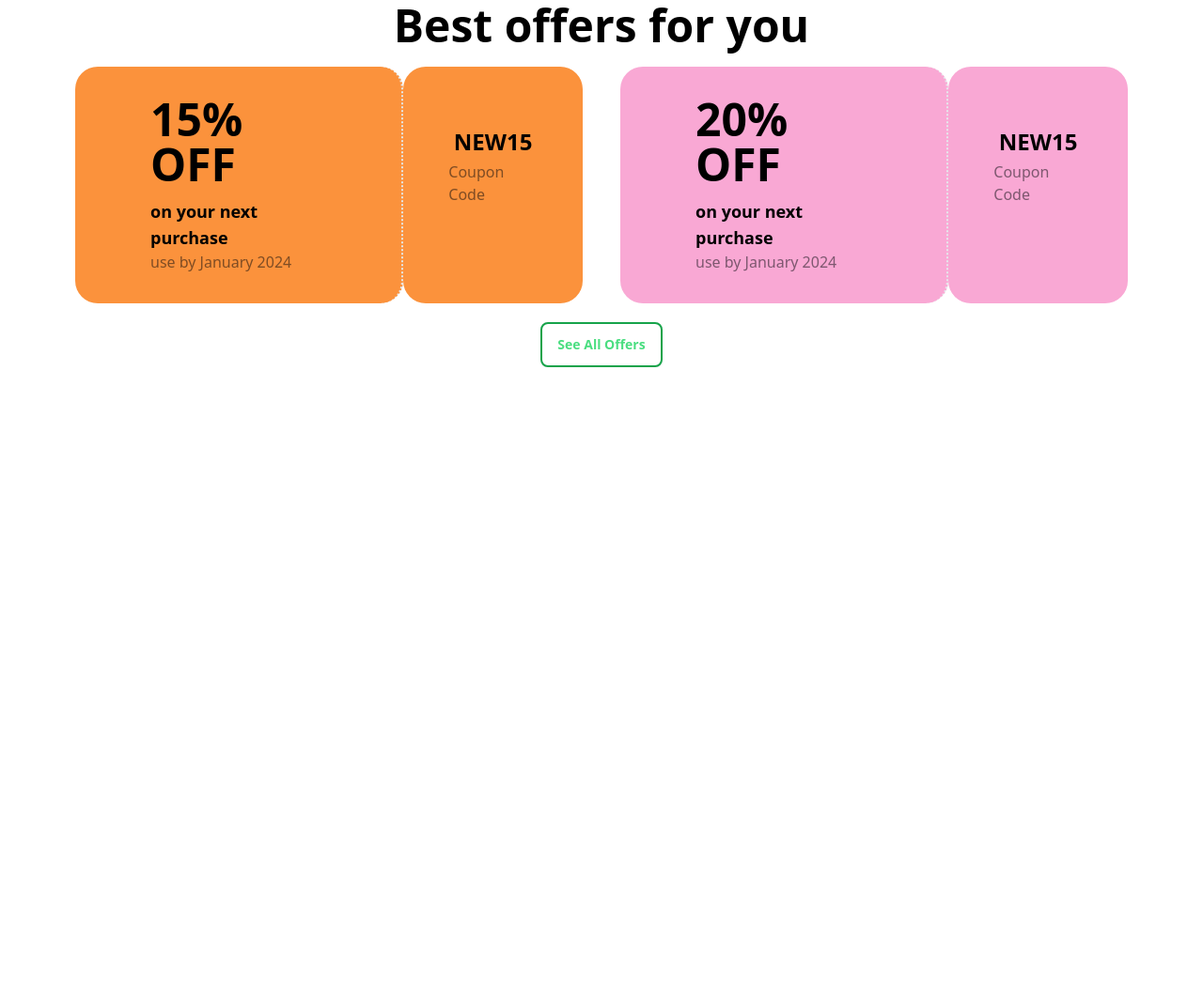
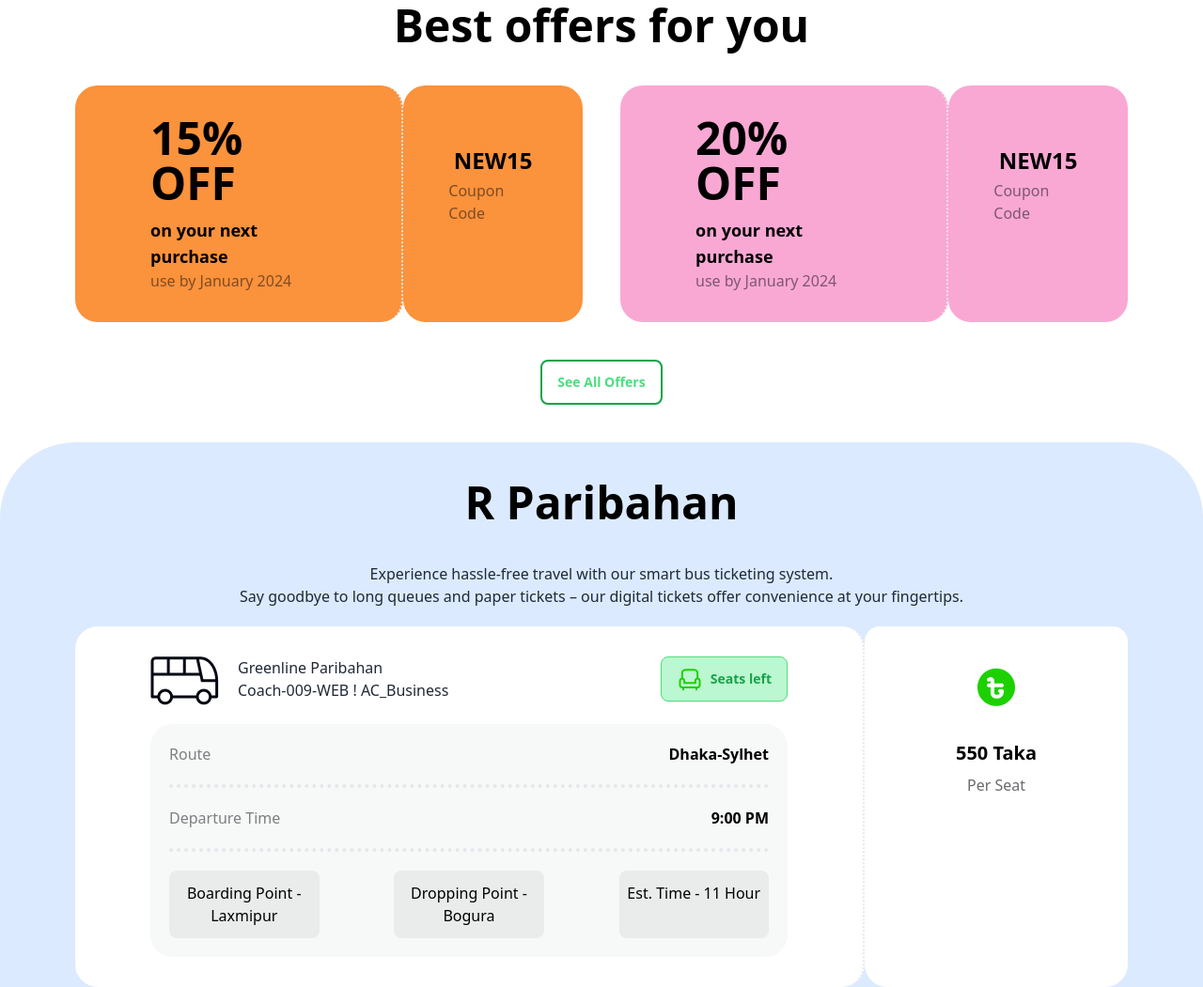
Before and after one commit to Khan1289/Smart-ticketing, a plain HTML site: page index.html in a window 1280 px wide. Shown: the part 865-1916 px from the top of the page at 94% size. Before the commit the page ends 1256 px from the top, so only its background shows below. Drawn offline with nearby package versions, Linux system fonts and the light colour scheme.

Commit message:
Ticket done

```diff
--- a/index.html
+++ b/index.html
@@ -5,6 +5,11 @@
     <meta name="viewport" content="width=device-width, initial-scale=1.0">
     <link href="https://cdn.jsdelivr.net/npm/daisyui@4.10.1/dist/full.min.css" rel="stylesheet" type="text/css" />
     <title>E-Ticket</title>
+    <style>
+      html{
+        scroll-behavior: smooth;
+      }
+    </style>
 </head>
 <body>
     <header>
@@ -36,19 +41,22 @@
         </div>
       </div>
     </header>
-    <main class="bg-white px-20">
+    <main class="bg-white">
+      <section class="bg-white px-20">
         <div class="hero min-h-screen bg-[url(images/banner.png)] bg-contain bg-center bg-no-repeat">
-            <div class="hero-content text-center text-neutral-content">
-              <div class="max-w-2xl">
-                <h1 class="mb-5 text-5xl font-bold text-white">End-to-End Travel with<br><span class="text-green-500">R Paribahan</span></h1>
-                <p class="mb-5 text-white">Yes, you can run unit tests and view the results directly within the app. The integrated testing features allow for a streamlined .</p>
-                <button class="btn btn-success">Buy Tickets</button>
-              </div>
+          <div class="hero-content text-center text-neutral-content">
+            <div class="max-w-2xl">
+              <h1 class="mb-5 text-5xl font-bold text-white">End-to-End Travel with<br><span class="text-green-500">R Paribahan</span></h1>
+              <p class="mb-5 text-white">Yes, you can run unit tests and view the results directly within the app. The integrated testing features allow for a streamlined .</p>
+              <button class="btn btn-success"><a href="#ticket">Buy Tickets</a></button>
             </div>
           </div>
-          <section>
-                <h1 class="text-center text-5xl font-bold text-black mb-5">Best offers for you</h1>
-                <div class="flex justify-around gap-10 flex-col lg:flex-row" >
+        </div>
+      </section>
+
+          <section class="bg-white px-20">
+                <h1 class="text-center text-5xl font-bold text-black mb-10">Best offers for you</h1>
+                <div class="flex justify-around gap-10 flex-col lg:flex-row mb-10" >
                 <div class="flex">
                     <div class="bg-orange-400 px-20 py-8 rounded-3xl border-dotted border-r-2">
                        <h1 class="text-5xl font-bold text-black mb-3">15% OFF</h1>
@@ -73,7 +81,60 @@
                 </div>
             </div>
             <div class="w-full flex justify-center mt-5">
-            <button class="btn text-green-400 bg-white border-green-600 border-2">See All Offers</button>
+            <button class="btn text-green-400 bg-white border-green-600 border-2 mb-10">See All Offers</button>
+            </div>
+          </section>
+          <section id="ticket" class="bg-blue-100 w-full rounded-t-[5rem]">
+              <h1 class="text-center text-5xl font-bold text-black py-10" >R Paribahan</h1>
+              <p class="text-center">Experience hassle-free travel with our smart bus ticketing system. <br> Say goodbye to long queues and paper tickets – our digital tickets offer convenience at your fingertips.</p>
+              <div class="flex justify-center mt-5 mx-20">
+                <div class="bg-white px-20 py-8 rounded-3xl border-dotted border-r-2 w-3/4">
+                   <div class="flex justify-between mb-5">
+                    <div class="flex gap-5">
+                      <div><img src="images/bus-logo.png" alt=""></div>
+                      <div>
+                        <h3>Greenline Paribahan</h3>
+                        <p>Coach-009-WEB ! AC_Business</p>
+                      </div>
+                    </div>
+                     <div>
+                        <a class="btn  bg-green-200 text-green-600 border-green-400"><img src="images/seat-green.png" alt="Bus Icon">Seats left</a>
+                     </div>
+                   </div>
+
+
+                   <div class="bg-[#F7F8F8] rounded-3xl py-5">
+
+                    <div class="flex justify-between  border-b-4 border-dotted pb-5 mx-5">
+                      <p class="text-[rgba(3,7,12,0.5)]">Route</p><p class="font-semibold text-black">Dhaka-Sylhet</p>
+                    </div>
+                    <div class="flex justify-between  border-b-4 border-dotted py-5 mx-5">
+                      <p class="text-[rgba(3,7,12,0.5)]">Departure Time</p><p class="font-semibold text-black">9:00 PM</p>
+                    </div>
+                    <div class="pt-5 mx-5 flex justify-between">
+                        <div class="bg-[rgba(3,7,12,.05)] w-1/4 rounded-lg">
+                           <p class=" py-3 text-center text-black font-medium">Boarding Point - Laxmipur</p>
+                        </div>
+                        <div class="bg-[rgba(3,7,12,.05)] w-1/4 rounded-lg">
+                          <p class="py-3 text-center text-black font-medium">Dropping Point - Bogura</p>
+                       </div>
+                       <div class="bg-[rgba(3,7,12,.05)] w-1/4 rounded-lg">
+                        <p class="py-3 text-center text-black font-medium">Est. Time - 11 Hour</p>
+                     </div>
+                    </div>
+                   </div>
+                </div>
+                <div class="bg-white rounded-3xl w-1/4">
+                  <div class="card w-full bg-white">
+                    <figure class="px-10 pt-10">
+                      <img src="images/fare.png" alt="Shoes" class="rounded-xl" />
+                    </figure>
+                    <div class="card-body items-center text-center text-black">
+                      <h2 class="card-title text-black">550 Taka</h2>
+                      <p class="text-[rgba(3,7,12,0.6)]">Per Seat</p>
+                    </div>
+                  </div>
+                </div>
             </div>
           </section>
     </main>
```
